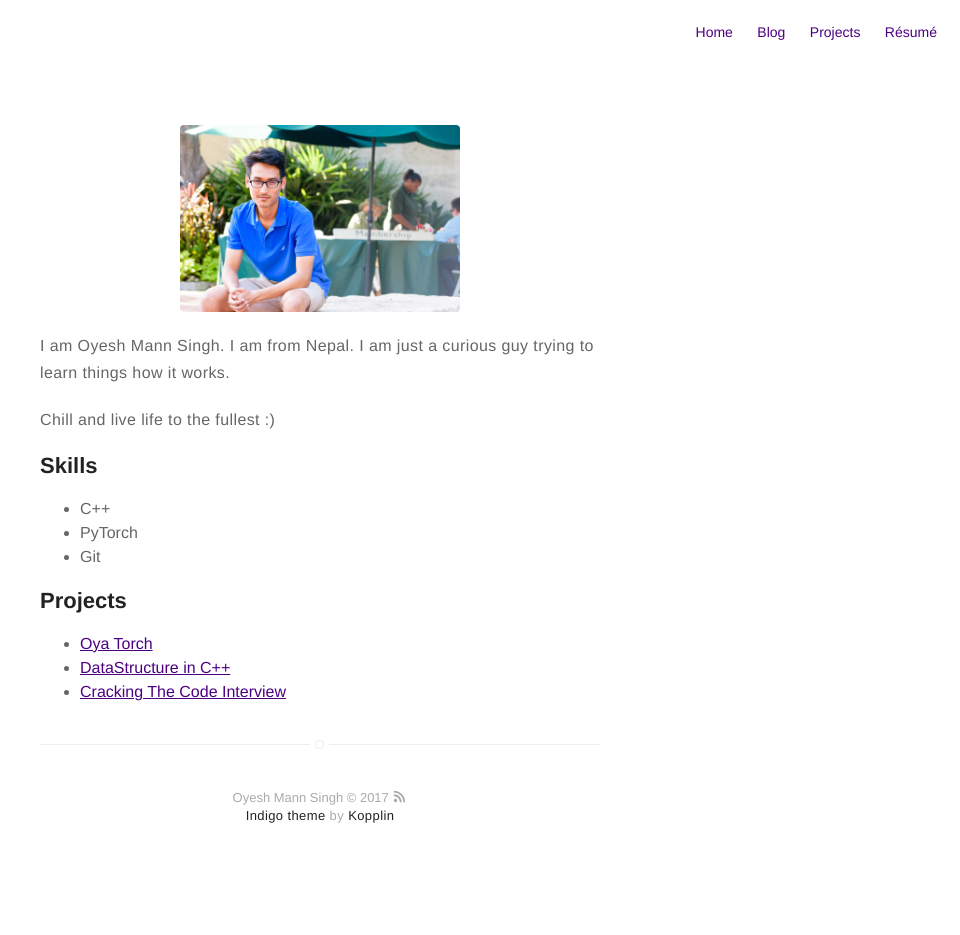
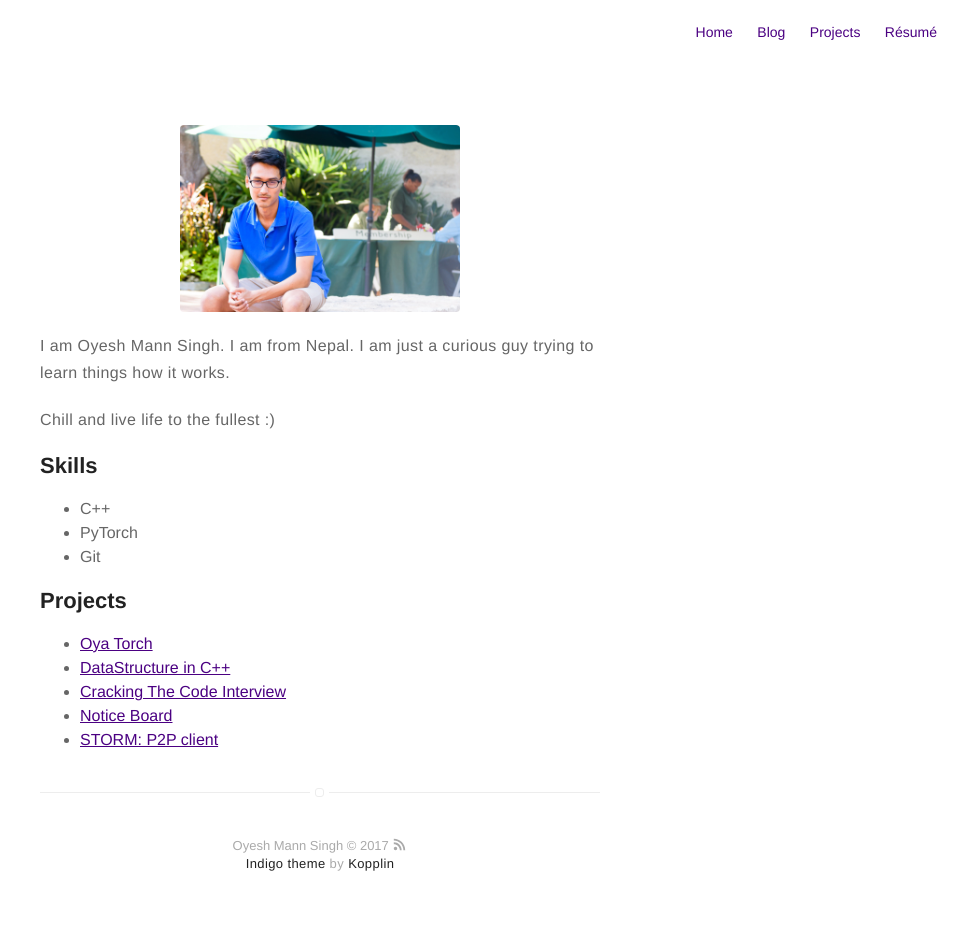
Before and after one commit to oya163/oya163.github.io, a Jekyll site: the page built from about.md, in a window 1280 px wide. Shown: the whole page, without its empty margins (320-1280 px from the left). Built offline with Jekyll 4.4.1, drawn with Linux system fonts in a browser that asks for light colours; before the commit the page ends 900 px from its top, so only the background shows below that.

Commit message:
Updated project section and fixed broken links

```diff
--- a/about.md
+++ b/about.md
@@ -23,4 +23,6 @@ to learn things how it works.</p>
 	<li><a href="https://github.com/oya163/oyaTorch">Oya Torch</a></li>
 	<li><a href="https://github.com/oya163/DataStructure_Cpp">DataStructure in C++</a></li>
 	<li><a href="https://github.com/oya163/CrackingTheCode">Cracking The Code Interview</a></li>
+	<li><a href="https://github.com/oya163/NoticeBoard">Notice Board</a></li>
+	<li><a href="https://github.com/oya163/storm">STORM: P2P client</a></li>
 </ul>
```
Also changed, not shown: 1 other file.
